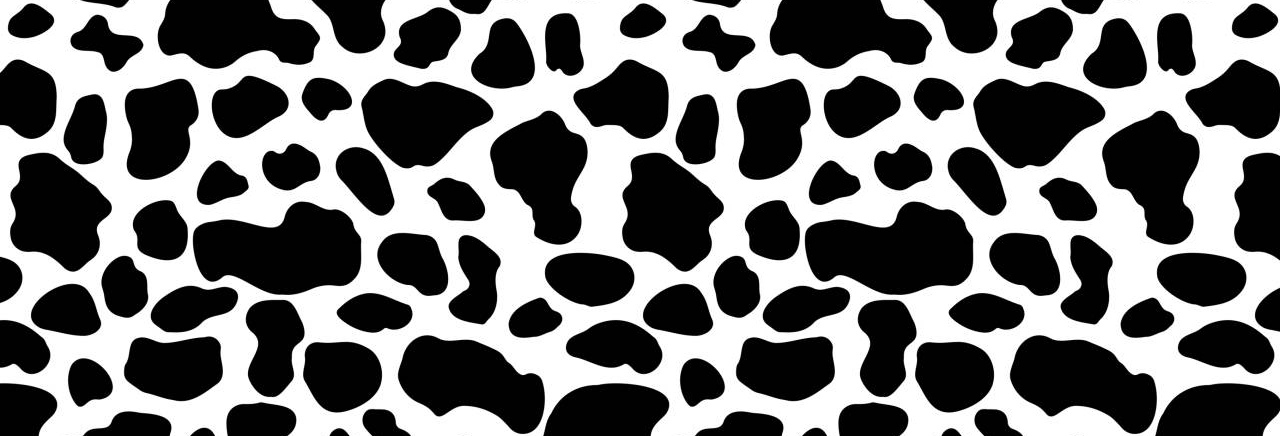
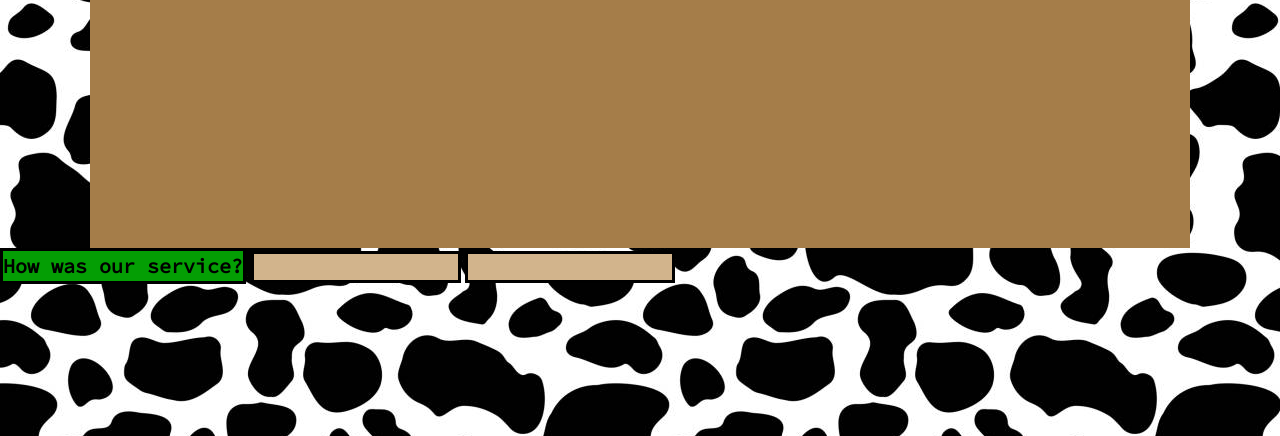
Before and after one commit to t-vanderwolk/MooveItOrLoozeIt, a plain HTML site: page reviews.html in a window 1280 px wide. Shown: the part 364-800 px from the top of the page. Drawn offline with nearby package versions, Linux system fonts and the light colour scheme; a web font is replaced by a local one.

Commit message:
added review section

```diff
--- a/assets/style.css
+++ b/assets/style.css
@@ -90,14 +90,14 @@
 
     ol{
     display: flex;
-    justify-content: space-evenly;
+    justify-content:space-between;
     align-items: center;
     list-style: none;
     background-color:rgb(165, 125, 73);
     /* #20450ff8; */
      /* rgb(102, 72, 38); */
-   margin-left:7%;
-   margin-right:7%;
+   /* margin-left:7%;
+   margin-right:7%; */
    margin-top: 0%;
     padding: 2%;
     border: 3px solid black;
@@ -136,19 +136,16 @@ img{
   text-align: center;
     color:black;
     background-color:tan;
-
-
     font-weight: 400;
     font-size: 20px;
     font-family: 'Source Code Pro', monospace;
     border: 3px solid  black;
 }
+
 .quote-header{
   text-align: center;
   color:black;
   background-color:tan;
-  /* rgb(102, 72, 38); */
-
   font-weight: 400;
   font-size: 20px;
   font-family: 'Source Code Pro', monospace;
@@ -187,3 +184,32 @@ img{
   margin-left: 7%;
   margin-right: 7%;
 }
+.review-body{
+  display: flex;
+  background-color: rgb(165, 125, 73);
+  padding-bottom: 20%;
+  margin-left: 7%;
+  margin-right: 7%;
+}
+.label-review{
+  text-align: center;
+  color:black;
+  background-color:rgb(4, 158, 4);
+  /* rgb(102, 72, 38); */
+
+  font-weight: 400;
+  font-size: 20px;
+  font-family: 'Source Code Pro', monospace;
+  border: 3px solid  black;
+}
+.input-review{
+  text-align: center;
+  color:black;
+  background-color:tan;
+  /* rgb(102, 72, 38); */
+
+
+
+  font-family: 'Source Code Pro', monospace;
+  border: 3px solid  black;
+}
--- a/reviews.html
+++ b/reviews.html
@@ -27,8 +27,11 @@
           <div class ="reviews-heading">
             <h1>Reviews</h1>
         </div>
-        <section id = "#review-body">
+        <section class = "review-body">
           <h1>Write or Read a Review</h1>
         </section>
+        <label class="label-review"><b>How was our service?</b></label>
+        <input class="input-review" type="text">
+        <input class="input-review" type="email">
 </body>
 </html>
```
Also changed, not shown: contact.html (+1 -1 lines).
